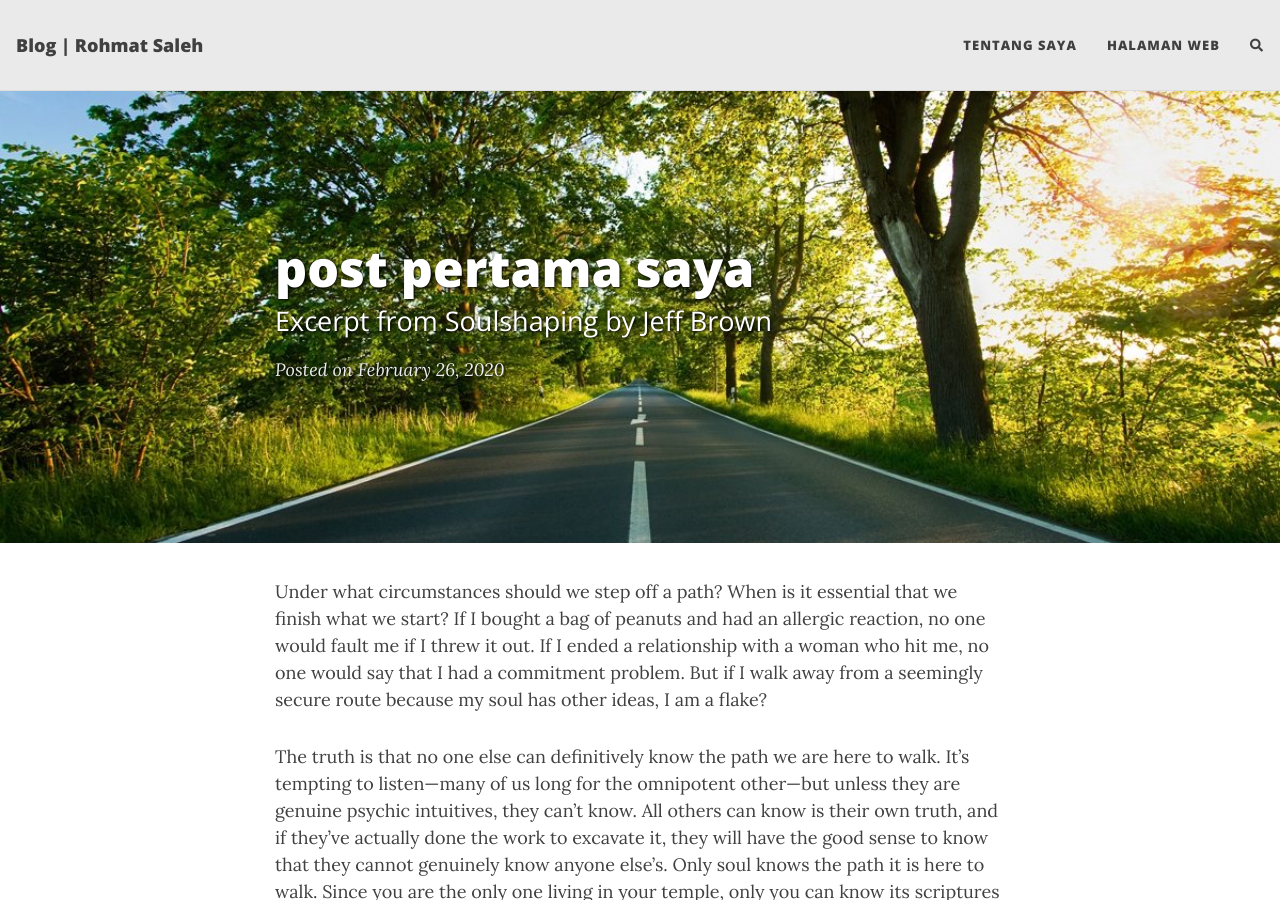
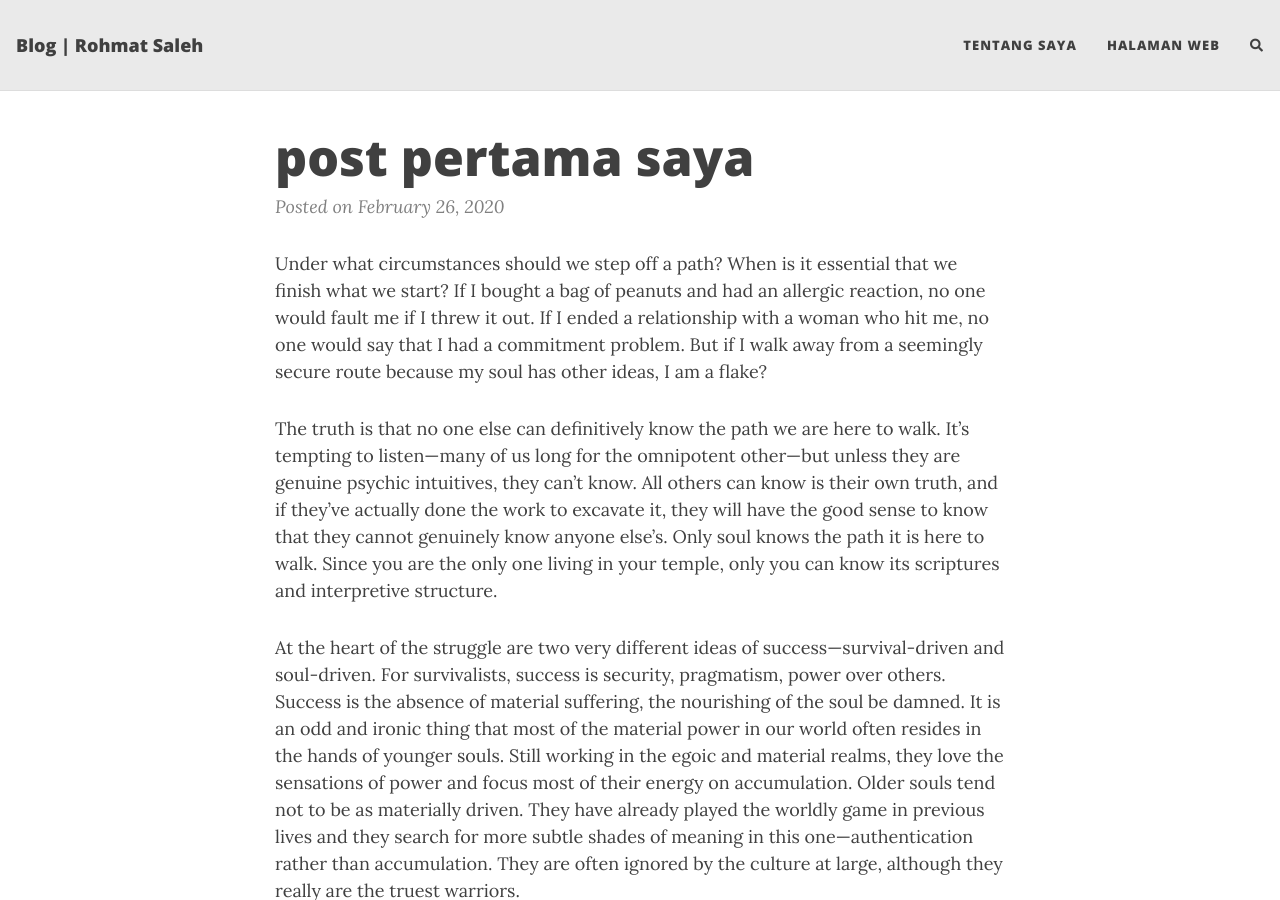
Before and after one commit to rohmatsoleh/blog, a Jekyll site: the page built from _posts/2020-02-26-flake-it-till-you-make-it.md, in a window 1280 px wide and 900 px high. Built offline with Jekyll 4.4.1, drawn with Linux system fonts in a browser that asks for light colours; nearby versions of some CDN libraries; comment, search, counter and statistics services are not loaded.

Commit message:
Update 2020-02-26-flake-it-till-you-make-it.md

```diff
--- a/_posts/2020-02-26-flake-it-till-you-make-it.md
+++ b/_posts/2020-02-26-flake-it-till-you-make-it.md
@@ -1,10 +1,6 @@
 ---
 layout: post
 title: post pertama saya
-subtitle: Excerpt from Soulshaping by Jeff Brown
-cover-img: /assets/img/path.jpg
-thumbnail-img: /assets/img/thumb.png
-share-img: /assets/img/path.jpg
 tags: [books, test]
 ---
 
```
